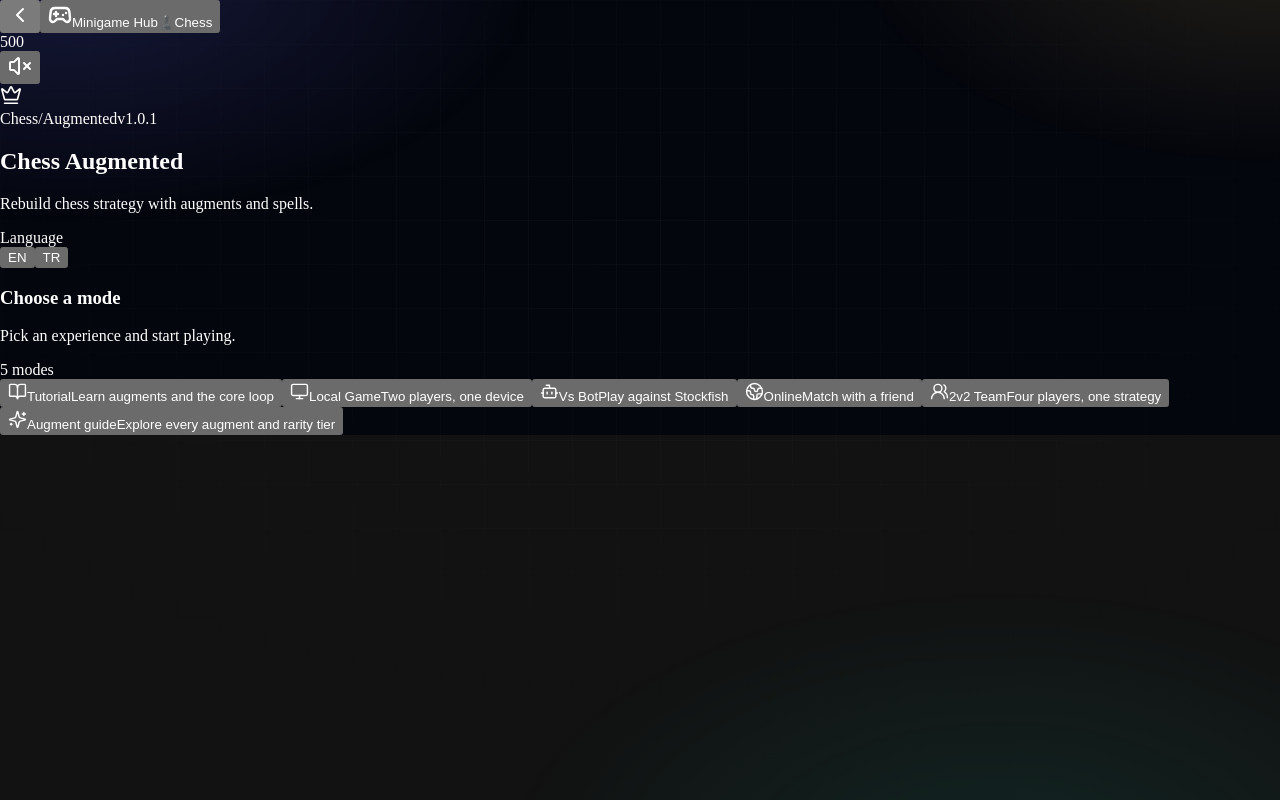
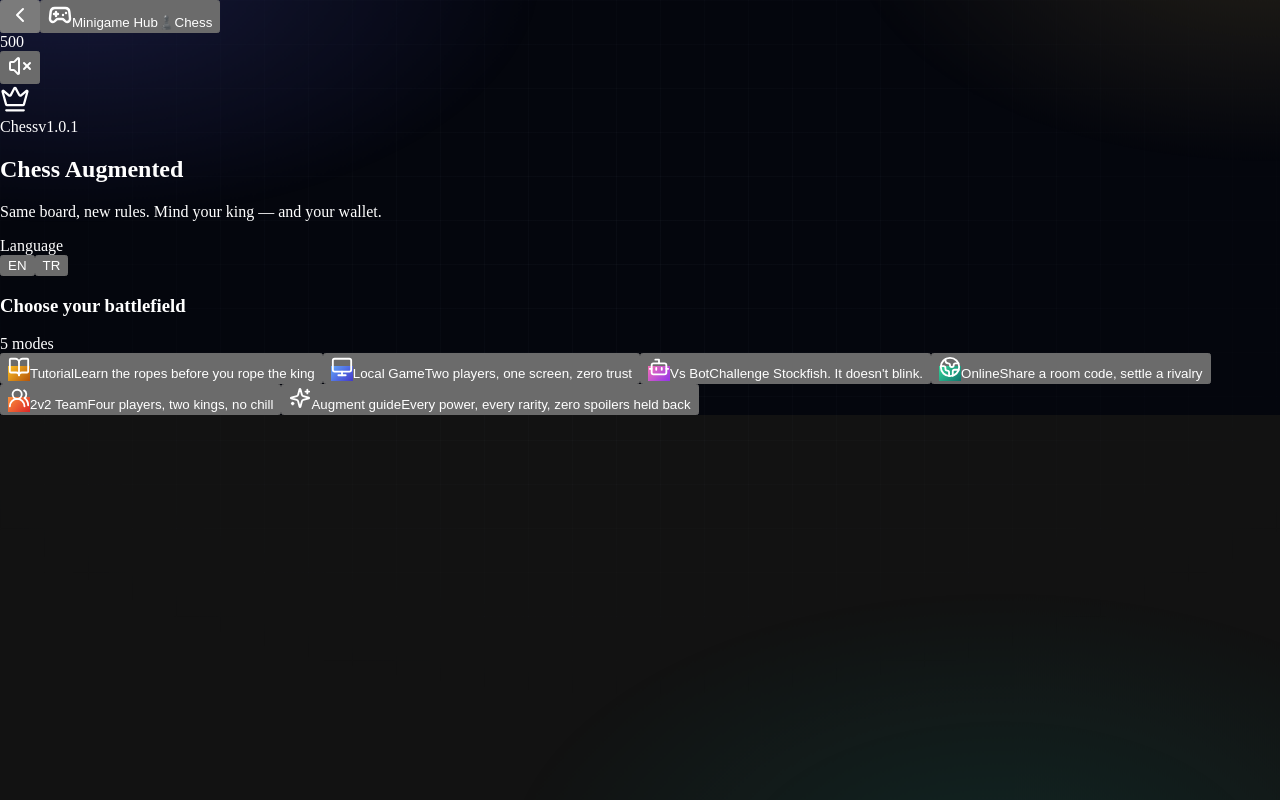
Before and after one commit to rasim4416/MinigameHub, a React (Vite) app in the folder client/: page /minigames in a window 1280 px wide. Both pictures are taken after a click on the button 325 px from the left and 429 px from the top of the page. Built offline with nearby package versions, Linux system fonts and the light colour scheme; no server answers.

Commit message:
Redesign chess hub and pre-game screen
Co-authored-by: rasim4416 <rasim4416@users.noreply.github.com>

```diff
--- a/client/src/components/minigames/Chess/ChessHub.tsx
+++ b/client/src/components/minigames/Chess/ChessHub.tsx
@@ -1,4 +1,4 @@
-import { useState } from "react";
+import { useState, type CSSProperties } from "react";
 import {
   BookOpen,
   Bot,
@@ -56,6 +56,14 @@ function LanguageToggle({
   );
 }
 
+const MODE_ACCENTS: Record<Mode, string> = {
+  tutorial: "linear-gradient(135deg,#fbbf24,#b45309)",
+  local: "linear-gradient(135deg,#60a5fa,#4338ca)",
+  bot: "linear-gradient(135deg,#f472b6,#9333ea)",
+  online: "linear-gradient(135deg,#34d399,#0f766e)",
+  team2v2: "linear-gradient(135deg,#fb923c,#dc2626)",
+};
+
 type MenuItem = {
   mode: Mode;
   icon: LucideIcon;
@@ -76,31 +84,31 @@ export default function ChessHub() {
       title: tr ? "Eğitim" : "Tutorial",
       description: tr
         ? "Augmentleri ve temel akışı öğren"
-        : "Learn augments and the core loop",
+        : "Learn the ropes before you rope the king",
     },
     {
       mode: "local",
       icon: Monitor,
       title: tr ? "Yerel Oyun" : "Local Game",
-      description: tr ? "Aynı cihazda iki oyuncu" : "Two players, one device",
+      description: tr ? "Aynı cihazda iki oyuncu" : "Two players, one screen, zero trust",
     },
     {
       mode: "bot",
       icon: Bot,
       title: tr ? "Bota Karşı" : "Vs Bot",
-      description: tr ? "Stockfish'e karşı oyna" : "Play against Stockfish",
+      description: tr ? "Stockfish'e karşı oyna" : "Challenge Stockfish. It doesn't blink.",
     },
     {
       mode: "online",
       icon: Globe2,
       title: tr ? "Çevrimiçi" : "Online",
-      description: tr ? "Bir arkadaşınla eşleş" : "Match with a friend",
+      description: tr ? "Bir arkadaşınla eşleş" : "Share a room code, settle a rivalry",
     },
     {
       mode: "team2v2",
       icon: UsersRound,
       title: tr ? "2v2 Takım" : "2v2 Team",
-      description: tr ? "Dört oyuncu, ortak strateji" : "Four players, one strategy",
+      description: tr ? "Dört oyuncu, ortak strateji" : "Four players, two kings, no chill",
     },
   ];
 
@@ -132,31 +140,37 @@ export default function ChessHub() {
         <TeamMultiplayerChess onBack={() => setMode(null)} />
       )}
       {mode === null && (
-        <div className="flex min-h-[min(720px,calc(100dvh-8rem))] w-full items-center justify-center overflow-y-auto bg-slate-950 px-4 py-8 text-slate-100 sm:px-6">
-          <main className="w-full max-w-4xl">
-            <header className="mb-5 flex flex-col gap-5 rounded-2xl border border-slate-800 bg-slate-900/70 p-5 shadow-2xl shadow-slate-950/40 sm:flex-row sm:items-end sm:justify-between sm:p-6">
-              <div className="flex items-start gap-3">
-                <div className="rounded-xl border border-amber-400/30 bg-amber-300/10 p-2.5 text-amber-300">
-                  <Crown size={22} strokeWidth={1.8} aria-hidden />
+        <div className="relative flex min-h-[min(720px,calc(100dvh-5.5rem))] w-full items-center justify-center overflow-hidden bg-[radial-gradient(70%_50%_at_50%_0%,rgba(231,192,99,0.12),transparent_70%),linear-gradient(180deg,#060914,#04060d)] px-4 py-8 text-slate-100 sm:px-6">
+          <div
+            aria-hidden
+            className="pointer-events-none absolute inset-x-[-20%] bottom-[-25%] h-[60%] [background-image:conic-gradient(rgba(240,217,181,0.07)_25%,rgba(181,136,99,0.04)_0_50%,rgba(240,217,181,0.07)_0_75%,rgba(181,136,99,0.04)_0)] [background-size:88px_88px] [mask-image:linear-gradient(180deg,transparent,#000_35%,transparent_95%)] [transform:perspective(520px)_rotateX(58deg)] [transform-origin:50%_0]"
+          />
+          <main className="relative w-full max-w-4xl">
+            <header className="hub-rise mb-6 flex flex-col items-center gap-5 text-center sm:flex-row sm:items-end sm:justify-between sm:text-left">
+              <div className="flex flex-col items-center gap-3 sm:flex-row sm:items-center">
+                <div className="flex h-16 w-16 items-center justify-center rounded-2xl border border-amber-300/40 bg-gradient-to-br from-amber-300/25 to-amber-900/10 text-amber-200 shadow-[0_12px_32px_rgba(231,192,99,0.2)]">
+                  <Crown size={30} strokeWidth={1.8} aria-hidden />
                 </div>
                 <div>
-                  <div className="mb-1 flex items-center gap-2">
-                    <span className="text-[10px] font-bold uppercase tracking-[.2em] text-amber-300">
-                      Chess
+                  <div className="mb-1 flex items-center justify-center gap-2 sm:justify-start">
+                    <span className="text-[10px] font-extrabold uppercase tracking-[.26em] text-amber-300">
+                      {tr ? "Satranç" : "Chess"}
                     </span>
-                    <span className="text-[10px] text-slate-600">/</span>
-                    <span className="text-[10px] font-bold uppercase tracking-[.2em] text-slate-500">
+                    <span className="h-1 w-1 rounded-full bg-slate-600" />
+                    <span className="text-[10px] font-bold uppercase tracking-[.26em] text-slate-500">
+                      v1.0.1
+                    </span>
+                  </div>
+                  <h2 className="m-0 text-3xl font-black tracking-tight text-slate-50 sm:text-4xl">
+                    Chess{" "}
+                    <span className="bg-gradient-to-b from-amber-100 via-amber-300 to-amber-600 bg-clip-text text-transparent">
                       Augmented
                     </span>
-                    <span className="text-[10px] text-slate-600">v1.0.1</span>
-                  </div>
-                  <h2 className="m-0 text-2xl font-black tracking-tight text-slate-50 sm:text-3xl">
-                    Chess Augmented
                   </h2>
-                  <p className="mt-1.5 mb-0 max-w-md text-sm leading-relaxed text-slate-400">
+                  <p className="mt-1.5 mb-0 max-w-md text-sm italic leading-relaxed text-slate-400">
                     {tr
-                      ? "Satranç stratejisini augmentler ve büyülerle yeniden kur."
-                      : "Rebuild chess strategy with augments and spells."}
+                      ? "Aynı tahta, yeni kurallar. Şahını hazırla."
+                      : "Same board, new rules. Mind your king — and your wallet."}
                   </p>
                 </div>
               </div>
@@ -164,82 +178,78 @@ export default function ChessHub() {
             </header>
 
             <div className="mb-3 flex items-center justify-between gap-3 px-1">
-              <div>
-                <h3 className="m-0 text-xs font-extrabold uppercase tracking-[.18em] text-slate-300">
-                  {tr ? "Oyun seç" : "Choose a mode"}
+              <h3 className="m-0 text-[11px] font-extrabold uppercase tracking-[.22em] text-slate-400">
+                {tr ? "Oyun modu seç" : "Choose your battlefield"}
               </h3>
-                <p className="mt-1 mb-0 text-xs text-slate-500">
-                  {tr
-                    ? "Bir deneyim seç ve oyuna başla."
-                    : "Pick an experience and start playing."}
-                </p>
-              </div>
               <span className="hidden text-[10px] font-bold uppercase tracking-[.16em] text-slate-600 sm:block">
-                {tr ? "5 seçenek" : "5 modes"}
+                {tr ? "5 mod" : "5 modes"}
               </span>
             </div>
 
-            <div className="grid grid-cols-1 gap-2.5 sm:grid-cols-2 lg:grid-cols-3">
+            <div className="grid grid-cols-1 gap-3 sm:grid-cols-2 lg:grid-cols-3">
               {menuItems.map(
-                ({ mode: itemMode, icon: Icon, title, description }, index) => (
+                ({ mode: itemMode, icon: Icon, title, description }, index) => {
+                  const accent = MODE_ACCENTS[itemMode];
+                  return (
                     <button
                       key={itemMode}
                       type="button"
                       onClick={() => setMode(itemMode)}
-                    className={`group flex min-h-[92px] items-center gap-3 rounded-xl border p-3.5 text-left transition-[border-color,background-color,transform] hover:-translate-y-px focus-visible:outline-none focus-visible:ring-2 focus-visible:ring-amber-300 focus-visible:ring-offset-2 focus-visible:ring-offset-slate-950 ${
-                      index === 0
-                        ? "border-amber-400/50 bg-amber-300/[0.08] hover:border-amber-300 hover:bg-amber-300/[0.13]"
-                        : "border-slate-800 bg-slate-900/60 hover:border-slate-600 hover:bg-slate-800/80"
-                    }`}
+                      className="hub-shine hub-rise group relative flex min-h-[104px] items-center gap-3.5 overflow-hidden rounded-2xl border border-white/[0.07] bg-[#0a0e1b]/90 p-4 text-left transition-all duration-300 hover:-translate-y-1 hover:border-white/20 focus-visible:outline-none focus-visible:ring-2 focus-visible:ring-amber-300 focus-visible:ring-offset-2 focus-visible:ring-offset-slate-950"
+                      style={{ "--hub-delay": `${index * 0.05}s` } as CSSProperties}
                     >
                       <span
-                      className={`flex h-10 w-10 shrink-0 items-center justify-center rounded-lg border ${
-                        index === 0
-                          ? "border-amber-400/30 bg-amber-300/10 text-amber-300"
-                          : "border-slate-700 bg-slate-950/60 text-slate-400 group-hover:border-slate-500 group-hover:text-slate-200"
-                      }`}
+                        aria-hidden
+                        className="pointer-events-none absolute -right-8 -top-8 h-28 w-28 rounded-full opacity-20 blur-2xl transition-opacity duration-300 group-hover:opacity-45"
+                        style={{ background: accent }}
+                      />
+                      <span
+                        className="relative flex h-12 w-12 shrink-0 items-center justify-center rounded-xl text-white shadow-[0_10px_22px_rgba(0,0,0,0.45)] transition-transform duration-300 group-hover:-rotate-6 group-hover:scale-110"
+                        style={{ background: accent }}
                       >
-                      <Icon size={19} strokeWidth={1.8} aria-hidden />
+                        <Icon size={22} strokeWidth={2} aria-hidden />
                       </span>
-                    <span className="min-w-0">
-                      <span className="block text-sm font-bold text-slate-100">
+                      <span className="relative min-w-0">
+                        <span className="block text-[15px] font-black tracking-tight text-slate-50">
                           {title}
                         </span>
-                      <span className="mt-1 block text-[11px] leading-snug text-slate-500 group-hover:text-slate-400">
+                        <span className="mt-1 block text-[12px] leading-snug text-slate-500 group-hover:text-slate-400">
                           {description}
                         </span>
                       </span>
                     </button>
-                ),
+                  );
+                },
               )}
               <button
                 type="button"
                 onClick={() => setGuideOpen((open) => !open)}
                 aria-expanded={guideOpen}
-                className={`group flex min-h-[92px] items-center gap-3 rounded-xl border p-3.5 text-left transition-[border-color,background-color,transform] hover:-translate-y-px focus-visible:outline-none focus-visible:ring-2 focus-visible:ring-amber-300 focus-visible:ring-offset-2 focus-visible:ring-offset-slate-950 ${
+                className={`hub-shine hub-rise group relative flex min-h-[104px] items-center gap-3.5 overflow-hidden rounded-2xl border border-dashed p-4 text-left transition-all duration-300 hover:-translate-y-1 focus-visible:outline-none focus-visible:ring-2 focus-visible:ring-amber-300 focus-visible:ring-offset-2 focus-visible:ring-offset-slate-950 ${
                   guideOpen
-                    ? "border-amber-400/60 bg-amber-300/[0.1]"
-                    : "border-slate-800 bg-slate-900/60 hover:border-amber-400/50 hover:bg-slate-800/80"
+                    ? "border-amber-300/60 bg-amber-300/[0.08]"
+                    : "border-amber-300/25 bg-[#0a0e1b]/70 hover:border-amber-300/50"
                 }`}
+                style={{ "--hub-delay": "0.25s" } as CSSProperties}
               >
-                <span className="flex h-10 w-10 shrink-0 items-center justify-center rounded-lg border border-amber-400/30 bg-amber-300/10 text-amber-300">
-                  <Sparkles size={19} strokeWidth={1.8} aria-hidden />
+                <span className="relative flex h-12 w-12 shrink-0 items-center justify-center rounded-xl border border-amber-300/40 bg-amber-300/10 text-amber-200">
+                  <Sparkles size={22} strokeWidth={2} aria-hidden />
                 </span>
-                <span className="min-w-0">
-                  <span className="block text-sm font-bold text-slate-100">
+                <span className="relative min-w-0">
+                  <span className="block text-[15px] font-black tracking-tight text-slate-50">
                     {tr ? "Augment rehberi" : "Augment guide"}
                   </span>
-                  <span className="mt-1 block text-[11px] leading-snug text-slate-500 group-hover:text-slate-400">
+                  <span className="mt-1 block text-[12px] leading-snug text-slate-500 group-hover:text-slate-400">
                     {tr
                       ? "Tüm augmentleri ve nadirlikleri keşfet"
-                      : "Explore every augment and rarity tier"}
+                      : "Every power, every rarity, zero spoilers held back"}
                   </span>
                 </span>
               </button>
             </div>
 
             {guideOpen && (
-              <div className="mt-3 rounded-2xl border border-amber-400/20 bg-slate-900/50 p-2.5 sm:p-3">
+              <div className="mt-3 rounded-2xl border border-amber-300/20 bg-slate-950/70 p-2.5 backdrop-blur sm:p-3">
                 <div className="mb-2 flex items-center justify-between px-1">
                   <span className="text-[10px] font-bold uppercase tracking-[.16em] text-amber-300">
                     {tr ? "Augment kütüphanesi" : "Augment library"}
--- a/client/src/components/minigames/Chess/ui/StartScreen.tsx
+++ b/client/src/components/minigames/Chess/ui/StartScreen.tsx
@@ -1,58 +1,88 @@
-import { useState } from "react";
-import { chessShell } from "../chessTheme";
+import { useEffect } from "react";
+import { useChessLanguage } from "../ChessLanguageContext";
+import "./chess-ui.css";
+import "./start-screen.css";
+
+const FEATURES: { icon: string; en: [string, string]; tr: [string, string] }[] = [
+  { icon: "🃏", en: ["Augments", "Pick a power before move one"], tr: ["Augmentler", "İlk hamleden önce güç seç"] },
+  { icon: "🪙", en: ["Gold & shop", "Captures pay. Spend wisely."], tr: ["Altın & dükkan", "Alımlar öder. Akıllı harca."] },
+  { icon: "⚡", en: ["Board events", "Fate rolls every few rounds"], tr: ["Tahta olayları", "Kader birkaç turda bir zar atar"] },
+  { icon: "🔨", en: ["Auctions", "Bid gold for mercenaries"], tr: ["Müzayede", "Paralı askerlere teklif ver"] },
+];
 
 export function StartScreen({
   onStart,
   subtitle,
+  botMode = false,
 }: {
   onStart: () => void;
   subtitle?: string;
+  botMode?: boolean;
 }) {
-  const [hov, setHov] = useState(false);
+  const tr = useChessLanguage() === "türkçe";
+
+  useEffect(() => {
+    const onKey = (e: KeyboardEvent) => {
+      if (e.key === "Enter") onStart();
+    };
+    window.addEventListener("keydown", onKey);
+    return () => window.removeEventListener("keydown", onKey);
+  }, [onStart]);
+
+  const whiteName = botMode ? (tr ? "Sen" : "You") : tr ? "Beyaz" : "White";
+  const blackName = botMode ? "Stockfish" : tr ? "Siyah" : "Black";
 
   return (
-    <div className={chessShell.overlay}>
-      <div className="mb-1 grid grid-cols-4 gap-px opacity-15">
-        {Array.from({ length: 16 }, (_, i) => (
-          <div
-            key={i}
-            className="h-2.5 w-2.5"
-            style={{
-              background:
-                (Math.floor(i / 4) + i) % 2 === 0 ? "#f0d9b5" : "#b58863",
-            }}
-          />
-        ))}
-      </div>
-      <span className="text-5xl drop-shadow-[0_4px_16px_rgba(99,102,241,0.4)]">
-        ♟️
-      </span>
-      <div className="text-center">
-        <h2 className="mb-1.5 text-[22px] font-black tracking-wide text-slate-100">
-          Chess Augmented
+    <div className="cstart">
+      <div className="cstart__board" aria-hidden />
+      <div className="cstart__glow" aria-hidden />
+
+      <div className="cstart__brand">
+        <span className="cstart__kicker">{tr ? "Satranç" : "Chess"} · Augmented</span>
+        <h2 className="cstart__title">
+          Chess <span>Augmented</span>
         </h2>
-        <p className="m-0 text-xs leading-relaxed text-slate-500">
-          {subtitle ?? (
-            <>
-              Classic chess · Each player picks an augment
-              <br />
-              before the game begins
-            </>
-          )}
+        <p className="cstart__subtitle">
+          {subtitle ?? (tr ? "Aynı tahta. Yeni kurallar. Sıfır merhamet." : "Same board. New rules. Zero chill.")}
         </p>
       </div>
-      <button
-        type="button"
-        onClick={onStart}
-        onMouseEnter={() => setHov(true)}
-        onMouseLeave={() => setHov(false)}
-        className={`rounded-xl px-11 py-2.5 text-sm font-extrabold uppercase tracking-widest text-white transition-all ${
-          hov
-            ? "-translate-y-0.5 bg-gradient-to-br from-indigo-700 to-indigo-500 shadow-[0_6px_28px_rgba(99,102,241,0.65)]"
-            : "bg-gradient-to-br from-indigo-600 to-indigo-400 shadow-[0_4px_18px_rgba(99,102,241,0.45)]"
-        }`}
-      >
-        Start Game
+
+      <div className="cstart__versus">
+        <div className="cstart__side cstart__side--white">
+          <span className="cstart__piece">♔</span>
+          <span className="cstart__name">{whiteName}</span>
+          <span className="cstart__role">{tr ? "İlk hamle" : "Moves first"}</span>
+        </div>
+        <span className="cstart__vs">VS</span>
+        <div className="cstart__side cstart__side--black">
+          <span className="cstart__piece">{botMode ? "🤖" : "♚"}</span>
+          <span className="cstart__name">{blackName}</span>
+          <span className="cstart__role">
+            {botMode ? (tr ? "Hiç uyumaz" : "Never sleeps") : tr ? "Rövanşa hazır" : "Plots revenge"}
+          </span>
+        </div>
+      </div>
+
+      <ul className="cstart__features">
+        {FEATURES.map((f) => {
+          const [title, body] = tr ? f.tr : f.en;
+          return (
+            <li key={f.icon} className="cstart__feature">
+              <span className="cstart__feature-icon" aria-hidden>
+                {f.icon}
+              </span>
+              <span className="cstart__feature-text">
+                <strong>{title}</strong>
+                <span>{body}</span>
+              </span>
+            </li>
+          );
+        })}
+      </ul>
+
+      <button type="button" onClick={onStart} className="cstart__go">
+        {tr ? "Oyuna başla" : "Start game"}
+        <span className="cstart__key">ENTER</span>
       </button>
     </div>
   );
--- /dev/null
+++ b/client/src/components/minigames/Chess/ui/start-screen.css
@@ -0,0 +1,205 @@
+/* Chess pre-game "versus" screen. */
+
+.cstart {
+  position: absolute;
+  inset: 0;
+  z-index: 100;
+  display: flex;
+  flex-direction: column;
+  align-items: center;
+  justify-content: center;
+  gap: clamp(16px, 3.4vh, 30px);
+  padding: 24px 16px 32px;
+  overflow: hidden auto;
+  color: #f8fafc;
+  background: linear-gradient(180deg, #050814 0%, #0a0f22 50%, #04060d 100%);
+  animation: augsel-in 0.35s ease-out both;
+}
+
+.cstart__board {
+  position: absolute;
+  left: 50%;
+  bottom: -30%;
+  width: 150%;
+  height: 80%;
+  pointer-events: none;
+  background-image: conic-gradient(rgba(240, 217, 181, 0.08) 25%, rgba(181, 136, 99, 0.05) 0 50%, rgba(240, 217, 181, 0.08) 0 75%, rgba(181, 136, 99, 0.05) 0);
+  background-size: 96px 96px;
+  transform: translateX(-50%) perspective(500px) rotateX(58deg);
+  transform-origin: 50% 0;
+  mask-image: linear-gradient(180deg, transparent, #000 30%, transparent 92%);
+  -webkit-mask-image: linear-gradient(180deg, transparent, #000 30%, transparent 92%);
+}
+
+.cstart__glow {
+  position: absolute;
+  inset: 0;
+  pointer-events: none;
+  background:
+    radial-gradient(40% 35% at 28% 50%, rgba(241, 245, 249, 0.09), transparent 70%),
+    radial-gradient(40% 35% at 72% 50%, rgba(139, 92, 246, 0.14), transparent 70%),
+    radial-gradient(50% 30% at 50% 10%, rgba(231, 192, 99, 0.14), transparent 70%);
+}
+
+.cstart__brand {
+  position: relative;
+  display: flex;
+  flex-direction: column;
+  align-items: center;
+  gap: 6px;
+  text-align: center;
+}
+
+.cstart__kicker {
+  font-size: 10px;
+  font-weight: 800;
+  letter-spacing: 0.32em;
+  text-transform: uppercase;
+  color: #e7c063;
+}
+
+.cstart__title {
+  margin: 0;
+  font-size: clamp(30px, 5.4vw, 52px);
+  font-weight: 900;
+  line-height: 1;
+  letter-spacing: -0.02em;
+  color: #f8fafc;
+  text-shadow: 0 6px 30px rgba(0, 0, 0, 0.6);
+}
+.cstart__title span {
+  background: linear-gradient(180deg, #fdf3d0, #e7c063 55%, #a97c25);
+  -webkit-background-clip: text;
+  background-clip: text;
+  color: transparent;
+}
+
+.cstart__subtitle {
+  margin: 0;
+  font-size: 13px;
+  font-style: italic;
+  color: #94a3b8;
+}
+
+.cstart__versus {
+  position: relative;
+  display: flex;
+  align-items: center;
+  gap: clamp(14px, 4vw, 40px);
+}
+
+.cstart__side {
+  display: flex;
+  flex-direction: column;
+  align-items: center;
+  gap: 4px;
+  width: clamp(120px, 18vw, 170px);
+  padding: 18px 12px 14px;
+  border-radius: 18px;
+  border: 1px solid rgba(255, 255, 255, 0.1);
+  background: linear-gradient(180deg, rgba(30, 41, 59, 0.6), rgba(8, 12, 24, 0.85));
+  box-shadow: 0 18px 40px rgba(0, 0, 0, 0.5);
+  animation: cstart-side-l 0.6s cubic-bezier(0.2, 0.9, 0.25, 1.1) both;
+}
+.cstart__side--black { animation-name: cstart-side-r; border-color: rgba(167, 139, 250, 0.3); }
+.cstart__side--white { border-color: rgba(241, 245, 249, 0.28); }
+
+.cstart__piece {
+  font-size: clamp(46px, 7vw, 66px);
+  line-height: 1;
+}
+.cstart__side--white .cstart__piece { color: #fff; text-shadow: 0 0 3px #000, 0 0 22px rgba(255, 255, 255, 0.45); }
+.cstart__side--black .cstart__piece { color: #1a0f00; text-shadow: 0 0 2px rgba(255, 255, 255, 0.8), 0 0 24px rgba(139, 92, 246, 0.8); }
+
+.cstart__name { font-size: 16px; font-weight: 900; letter-spacing: 0.08em; text-transform: uppercase; }
+.cstart__role { font-size: 9.5px; font-weight: 700; letter-spacing: 0.18em; text-transform: uppercase; color: #64748b; }
+
+.cstart__vs {
+  font-size: clamp(22px, 3.6vw, 34px);
+  font-weight: 900;
+  font-style: italic;
+  letter-spacing: 0.04em;
+  background: linear-gradient(180deg, #fde68a, #f59e0b 60%, #b45309);
+  -webkit-background-clip: text;
+  background-clip: text;
+  color: transparent;
+  filter: drop-shadow(0 0 16px rgba(245, 158, 11, 0.5));
+  animation: cstart-vs 0.6s 0.25s cubic-bezier(0.3, 1.6, 0.5, 1) both;
+}
+
+.cstart__features {
+  position: relative;
+  display: grid;
+  grid-template-columns: repeat(2, minmax(0, 1fr));
+  gap: 8px;
+  width: min(520px, 100%);
+  margin: 0;
+  padding: 0;
+  list-style: none;
+}
+@media (min-width: 720px) {
+  .cstart__features { grid-template-columns: repeat(4, minmax(0, 1fr)); width: min(720px, 100%); }
+}
+
+.cstart__feature {
+  display: flex;
+  align-items: center;
+  gap: 9px;
+  padding: 9px 11px;
+  border-radius: 12px;
+  border: 1px solid rgba(148, 163, 184, 0.14);
+  background: rgba(10, 15, 30, 0.7);
+}
+.cstart__feature-icon {
+  display: flex;
+  align-items: center;
+  justify-content: center;
+  width: 30px;
+  height: 30px;
+  flex-shrink: 0;
+  border-radius: 9px;
+  font-size: 15px;
+  background: rgba(231, 192, 99, 0.1);
+  border: 1px solid rgba(231, 192, 99, 0.25);
+}
+.cstart__feature-text { display: flex; flex-direction: column; min-width: 0; line-height: 1.25; }
+.cstart__feature-text strong { font-size: 11.5px; font-weight: 800; color: #e2e8f0; }
+.cstart__feature-text span { font-size: 10px; color: #64748b; }
+
+.cstart__go {
+  position: relative;
+  display: inline-flex;
+  align-items: center;
+  gap: 10px;
+  padding: 13px 40px;
+  border-radius: 14px;
+  border: 1px solid rgba(252, 211, 77, 0.7);
+  background: linear-gradient(180deg, #fde68a, #e7c063 45%, #a97c25);
+  color: #1a1204;
+  font-size: 15px;
+  font-weight: 900;
+  letter-spacing: 0.16em;
+  text-transform: uppercase;
+  cursor: pointer;
+  box-shadow: 0 10px 30px rgba(231, 192, 99, 0.35), inset 0 1px 0 rgba(255, 255, 255, 0.6);
+  transition: transform 0.14s ease, filter 0.14s ease, box-shadow 0.14s ease;
+}
+.cstart__go:hover { transform: translateY(-2px); filter: brightness(1.06); box-shadow: 0 14px 38px rgba(231, 192, 99, 0.5), inset 0 1px 0 rgba(255, 255, 255, 0.6); }
+.cstart__go:active { transform: translateY(1px); }
+.cstart__go:focus-visible { outline: 2px solid #f8fafc; outline-offset: 3px; }
+
+.cstart__key {
+  padding: 2px 6px;
+  border-radius: 5px;
+  font-size: 8.5px;
+  letter-spacing: 0.1em;
+  background: rgba(26, 18, 4, 0.18);
+}
+
+@keyframes cstart-side-l { from { opacity: 0; transform: translateX(-40px); } to { opacity: 1; transform: none; } }
+@keyframes cstart-side-r { from { opacity: 0; transform: translateX(40px); } to { opacity: 1; transform: none; } }
+@keyframes cstart-vs { from { opacity: 0; transform: scale(2.2) rotate(-12deg); } to { opacity: 1; transform: none; } }
+
+@media (prefers-reduced-motion: reduce) {
+  .cstart, .cstart * { animation: none !important; transition: none !important; }
+}
```
Lines whose indentation alone changed are shown as unchanged.
